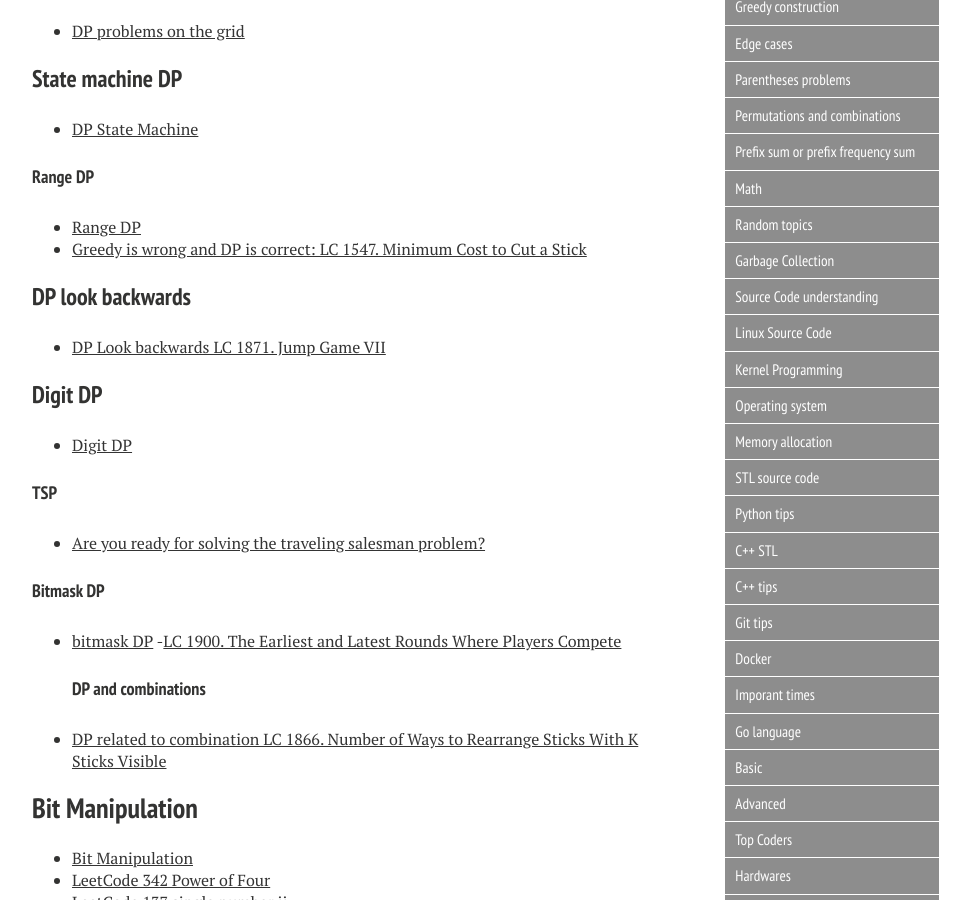
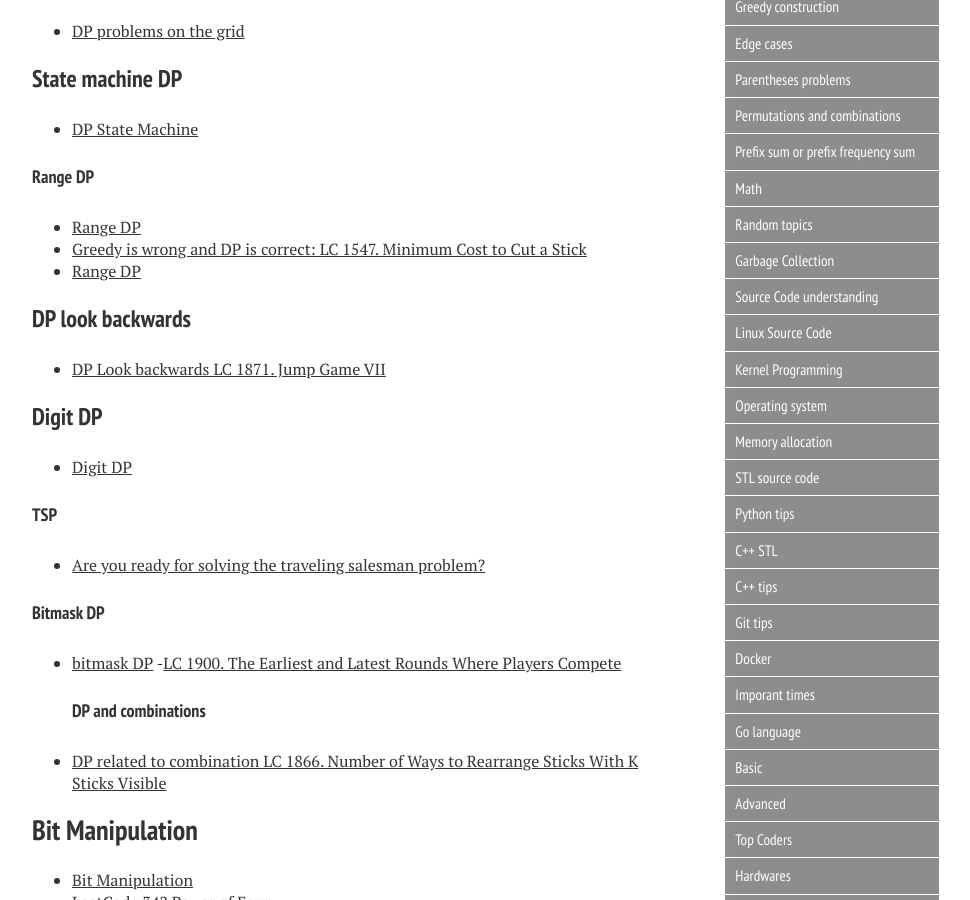
Before and after one commit to xiaokeshen/xiaokeshen.github.io, a Jekyll site: the page built from SoftwareEngineering/index.md, in a window 1280 px wide and 900 px high, scrolled down 4092 px. Shown: the whole window, without its empty margins (288-1258 px from the left). Built offline with Jekyll 4.4.1, drawn with Linux system fonts in a browser that asks for light colours; nearby versions of some CDN libraries.

Commit message:
Add trie and range DP

```diff
--- a/SoftwareEngineering/index.md
+++ b/SoftwareEngineering/index.md
@@ -148,6 +148,8 @@ My 'Serious' coding got started since I became a student as a Computer Science M
 #### Range DP
 - [Range DP](https://medium.com/@jim.morris.shen/range-dp-5aa05d902a78?source=friends_link&sk=48b0122fdd5abb8690a2a81359e5ee39)
 - [Greedy is wrong and DP is correct: LC 1547. Minimum Cost to Cut a Stick](https://medium.com/@jim.morris.shen/greedy-is-wrong-and-dp-is-correct-7c385c3b0696?sk=148b12fb9f00d0e18bedaa5809b06abe)
+- [Range DP](https://jimmy-shen.medium.com/range-dp-fae8c6a3db38)
+
 
 ### DP look backwards
 - [DP Look backwards LC 1871. Jump Game VII](https://jimmy-shen.medium.com/dont-look-back-go-forward-994fb77a0a4a)
```
Also changed, not shown: other parts of SoftwareEngineering/index.md (+2 -0 lines).
